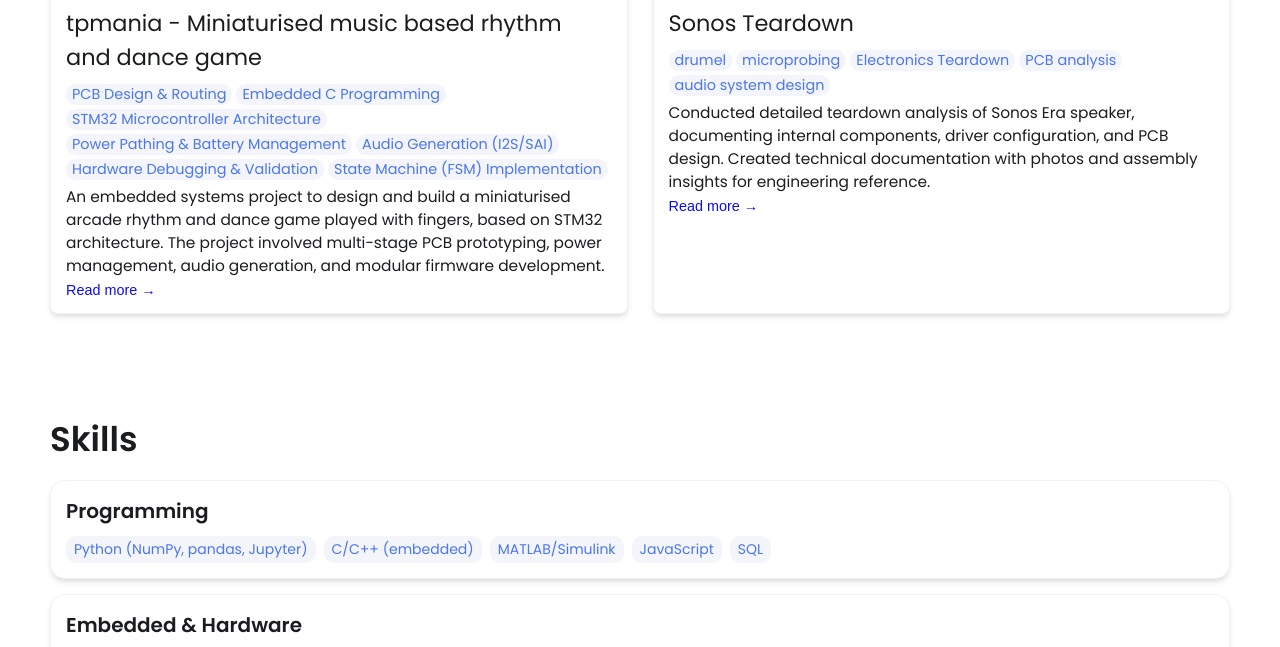
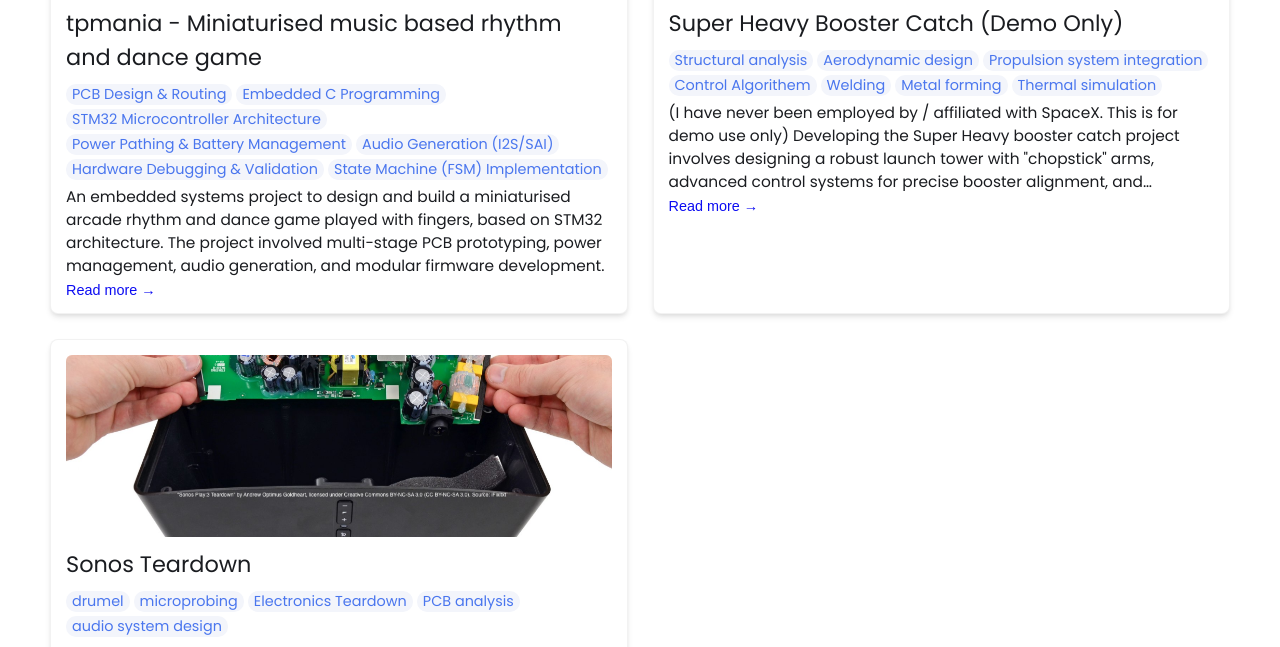
Before and after one commit to OliCar-del/OliCar-del.github.io, a Jekyll site: the page built from index.html, in a window 1280 px wide and 900 px high, scrolled down 1043 px, cut to the strip 253-900 px from the top of the window. Built offline with Jekyll 4.4.1, drawn with Linux system fonts in a browser that asks for light colours.

Commit message:
added demo and fixed some challeneges

````diff
--- /dev/null
+++ b/_projects/example-project/index.md
@@ -0,0 +1,112 @@
+---
+layout: post
+title: Super Heavy Booster Catch (Demo Only)
+description:  (I have never been employed by / affiliated with SpaceX. This is for demo use only)
+    Developing the Super Heavy booster catch project involves designing a robust launch tower with "chopstick" arms, advanced control systems for precise booster alignment, and integrating sophisticated software for real-time trajectory adjustments and structural engineering to handle immense forces.
+skills:
+  - Structural analysis
+  - Aerodynamic design
+  - Propulsion system integration
+  - Control Algorithem
+  - Welding
+  - Metal forming
+  - Thermal simulation
+
+main-image: /project2.jpg
+---
+
+---
+# Header 1
+Used for the title (already generated automatically at the top)
+## Header 2
+Use this for the header of each section
+### Header 3
+Use this to have subsection if needed
+
+
+## Embedding images
+### External images
+{% include image-gallery.html images="https://live.staticflickr.com/65535/52821641477_d397e56bc4_k.jpg, https://live.staticflickr.com/65535/52822650673_f074b20d90_k.jpg" height="400"%}
+<span style="font-size: 10px">"Starship Test Flight Mission" from https://www.flickr.com/photos/spacex/52821641477/</span>
+You can put in multiple entries. All images will be at a fixed height in the same row. With smaller window, they will switch to columns.
+
+### Embeed images
+{% include image-gallery.html images="project2.jpg" height="400" %}
+place the images in project folder/images then update the file path.
+
+
+## Embedding youtube video
+The second video has the autoplay on. copy and paste the 11-digit id found in the url link. <br>
+*Example* : https://www.youtube.com/watch?v={**MhVw-MHGv4s**}&ab_channel=engineerguy
+{% include youtube-video.html id="MhVw-MHGv4s" autoplay= "false"%}
+{% include youtube-video.html id="XGC31lmdS6s" autoplay = "true" %}
+
+you can also set up custom size by specifying the width (the aspect ratio has been set to 16/9). The default size is 560 pixels x 315 pixels.
+
+The width of the video below. Regardless of initial width, all the videos is responsive and will fit within the smaller screen.
+{% include youtube-video.html id="tGCdLEQzde0" autoplay = "false" width= "900px" %}
+
+<br>
+
+## Adding a hozontal line
+---
+
+## Starting a new line
+leave two spaces "  " at the end or enter <br>
+
+## Adding bold text
+this is how you input **bold text**
+
+## Adding italic text
+Italicized text is the *cat's meow*.
+
+## Adding ordered list
+1. First item
+2. Second item
+3. Third item
+4. Fourth item
+
+## Adding unordered list
+- First item
+- Second item
+- Third item
+- Fourth item
+
+## Adding code block
+```ruby
+def hello_world
+  puts "Hello, World!"
+end
+```
+
+```python
+def start()
+  print("time to start!")
+```
+
+```javascript
+let x = 1;
+if (x === 1) {
+  let x = 2;
+  console.log(x);
+}
+console.log(x);
+
+```
+
+## Adding external links
+[Wikipedia](https://en.wikipedia.org)
+
+
+## Adding block quote
+> A blockquote would look great if you need to highlight something
+
+
+## Adding table
+
+| Header 1 | Header 2 |
+|----------|----------|
+| Row 1, Col 1 | Row 1, Col 2 |
+| Row 2, Col 1 | Row 2, Col 2 |
+
+make sure to leave aline betwen the table and the header
````
Also changed, not shown: _projects/demo-project/index.md (+4 -4 lines).
